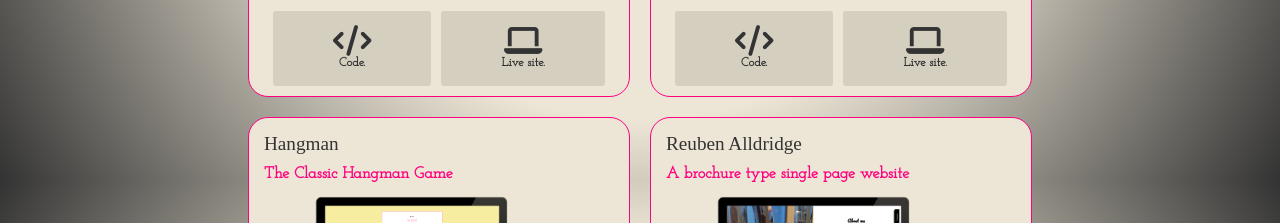
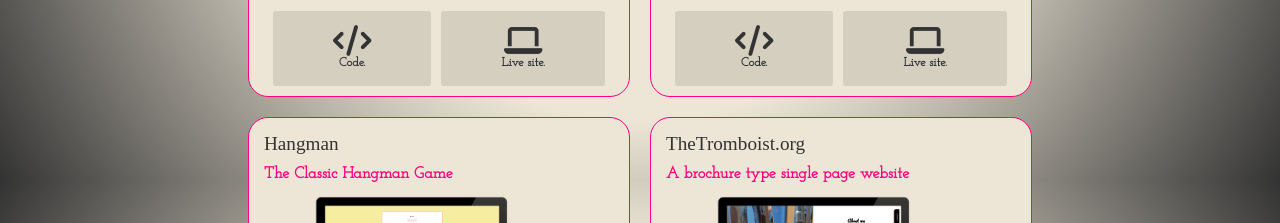
Before and after one commit to juditlehoczki/juditlehoczki.github.io, a React (Create React App) app: page /projects in a window 1280 px wide. Shown: the part 1420-1643 px from the top of the page. Built offline with nearby package versions, Linux system fonts and the light colour scheme; the HTML template or start-up script is replaced by a standard one; a web font is replaced by a local one.

Commit message:
rename Reuben's project title

```diff
--- a/src/components/ProjectList.jsx
+++ b/src/components/ProjectList.jsx
@@ -80,7 +80,7 @@ const projects = [
     date: "March 2020",
   },
   {
-    name: "Reuben Alldridge",
+    name: "TheTromboist.org",
     intro: "A brochure type single page website",
     description:
       "A brochure type single page website created for Reuben Alldridge, trombonist and music teacher.",
```
